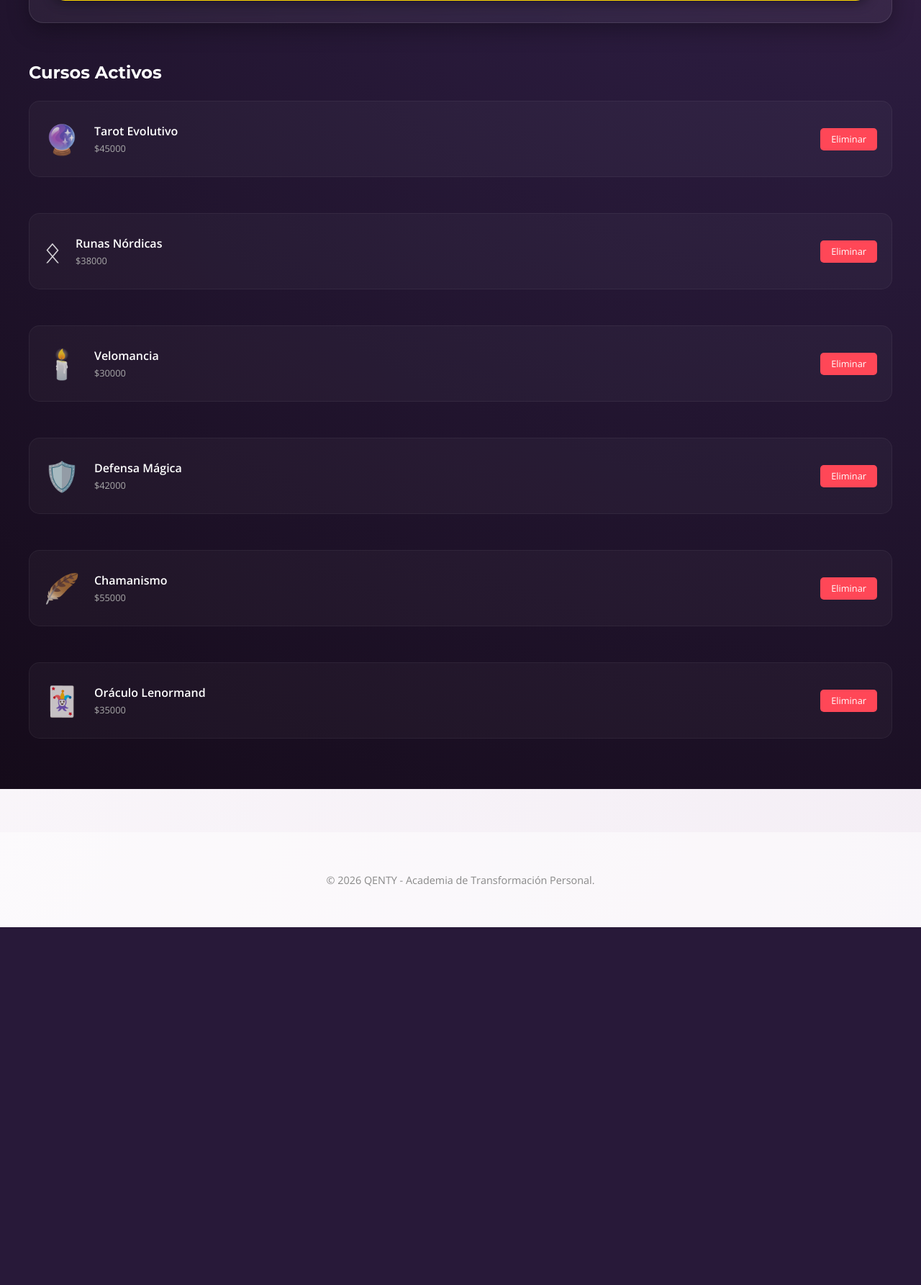
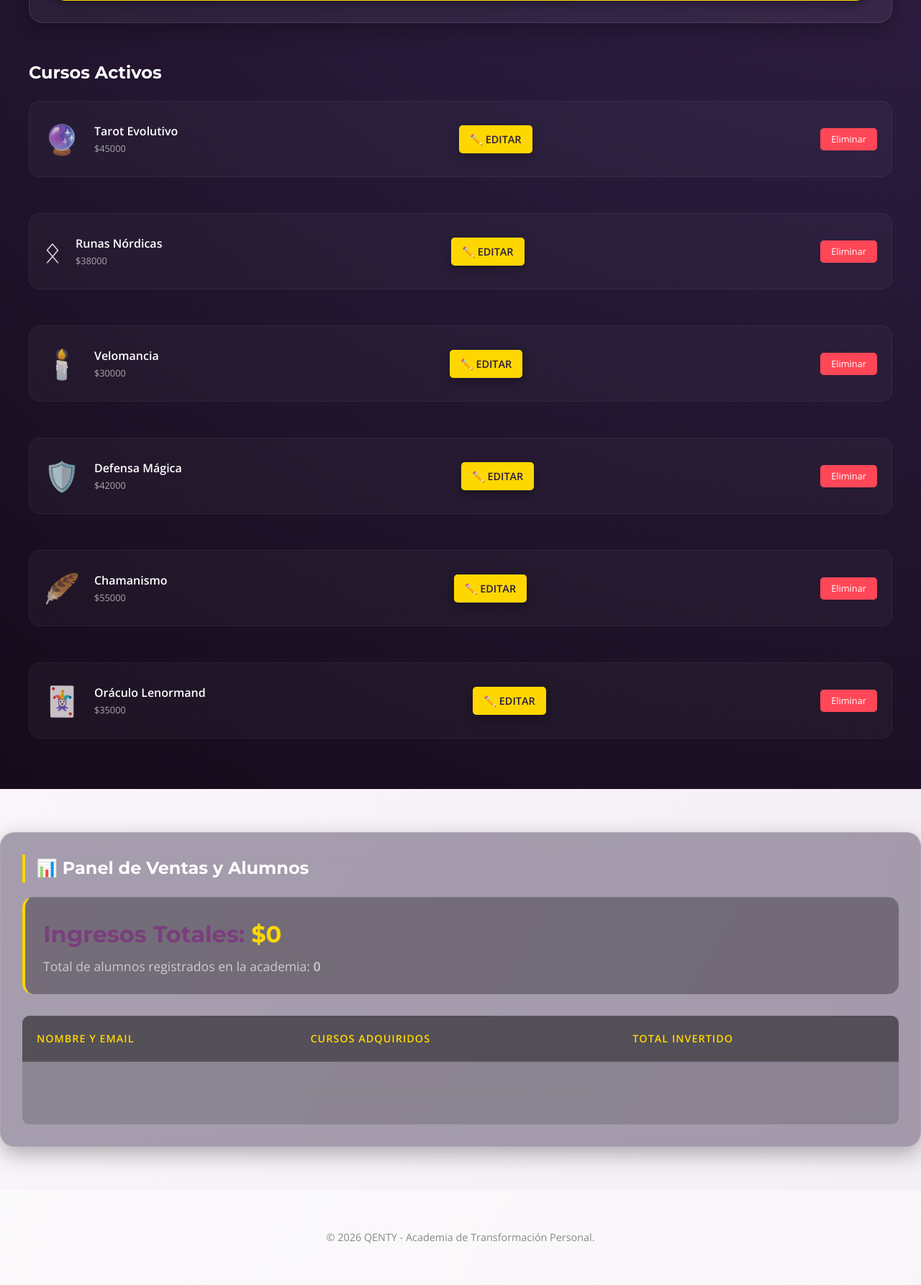
Before and after one commit to GuidoAP87/Qenty-Platform, a Flask app: page /admin in a window 1280 px wide. Shown: the part 906-2691 px from the top of the page at 72% size. Before the commit the page ends 2194 px from the top, so only its background shows below. Run offline with Flask 3, Linux system fonts and the light colour scheme; a user stored in the database is signed in; data comes from the database, SQL or seed files in the repository.

Commit message:
Panel Admin: Tabla de ventas y funcion de editar cursos

```diff
--- a/app.py
+++ b/app.py
@@ -104,9 +104,17 @@ def admin_panel():
         flash('¡Curso agregado exitosamente!')
         return redirect(url_for('admin_panel'))
 
-    # Mostrar lista de cursos para gestionar
+    # 1. Mostrar lista de cursos para gestionar
     cursos = Course.query.all()
-    return render_template('admin.html', cursos=cursos)
+
+    # 2. Obtener a todos los alumnos (los que NO son admin)
+    alumnos = User.query.filter_by(is_admin=False).all()
+
+    # 3. Calcular los ingresos totales de forma automática
+    ingresos_totales = sum([curso.precio for alumno in alumnos for curso in alumno.cursos_adquiridos])
+
+    # Mandamos todo a la plantilla
+    return render_template('admin.html', cursos=cursos, alumnos=alumnos, ingresos_totales=ingresos_totales)
 
 @app.route('/admin/borrar/<int:id>')
 @login_required
@@ -117,6 +125,29 @@ def borrar_curso(id):
     db.session.commit()
     flash('Curso eliminado.')
     return redirect(url_for('admin_panel'))
+
+# NUEVA RUTA: EDITAR CURSO
+@app.route('/admin/editar/<int:id>', methods=['GET', 'POST'])
+@login_required
+@admin_required
+def editar_curso(id):
+    # Buscamos el curso exacto que queremos editar
+    curso = Course.query.get_or_404(id)
+
+    if request.method == 'POST':
+        # Actualizamos los datos con lo que venga del formulario
+        curso.nombre = request.form.get('nombre')
+        curso.precio = int(request.form.get('precio'))
+        curso.desc = request.form.get('desc')
+        curso.icono = request.form.get('icono')
+        curso.video_url = request.form.get('video_url')
+
+        db.session.commit() # Guardamos los cambios en la base de datos
+        flash('¡Curso actualizado exitosamente!')
+        return redirect(url_for('admin_panel'))
+
+    # Si es GET, mostramos el formulario con los datos actuales
+    return render_template('editar_curso.html', curso=curso)
 
 # --- RUTAS DE PAGO (MERCADO PAGO) ---
 
--- a/static/style.css
+++ b/static/style.css
@@ -1010,3 +1010,74 @@ footer {
     letter-spacing: 1px;
     line-height: 1.6;
 }
+
+/* =========================================
+   10. PANEL ADMIN: TABLA DE ALUMNOS Y VENTAS
+   ========================================= */
+.admin-section {
+    margin-top: 60px;
+    background: rgba(42, 27, 61, 0.4);
+    backdrop-filter: blur(15px);
+    border: 1px solid rgba(255, 255, 255, 0.1);
+    border-radius: 20px;
+    padding: 30px;
+    color: white;
+    box-shadow: 0 10px 30px rgba(0,0,0,0.3);
+}
+
+.stats-panel {
+    background: rgba(0, 0, 0, 0.3);
+    padding: 25px;
+    border-radius: 15px;
+    margin-bottom: 30px;
+    border-left: 4px solid var(--color-gold);
+    border-top: 1px solid rgba(255, 255, 255, 0.05);
+}
+
+.stats-panel h3 {
+    margin: 0 0 5px 0;
+    font-size: 2rem;
+}
+
+.stats-panel p {
+    margin: 0;
+    color: #ccc;
+    font-size: 1.1rem;
+}
+
+.admin-table {
+    width: 100%;
+    border-collapse: collapse;
+    background: rgba(0, 0, 0, 0.15);
+    border-radius: 10px;
+    overflow: hidden;
+}
+
+.admin-table th, .admin-table td {
+    padding: 20px;
+    text-align: left;
+    border-bottom: 1px solid rgba(255, 255, 255, 0.05);
+}
+
+.admin-table th {
+    background: rgba(0, 0, 0, 0.4);
+    color: var(--color-gold);
+    text-transform: uppercase;
+    font-size: 0.9rem;
+    letter-spacing: 1px;
+}
+
+.admin-table tbody tr:hover {
+    background: rgba(255, 255, 255, 0.05);
+}
+
+.admin-course-list {
+    margin: 0;
+    padding: 0;
+    list-style: none;
+}
+
+.admin-course-list li {
+    margin-bottom: 5px;
+    font-size: 0.95rem;
+}
--- a/templates/admin.html
+++ b/templates/admin.html
@@ -63,7 +63,9 @@
                         <p style="color: #aaa; margin: 0; font-size: 0.8rem;">${{ curso.precio }}</p>
                     </div>
                 </div>
-
+                <a href="{{ url_for('editar_curso', id=curso.id) }}" class="btn-main" style="background: var(--color-gold); color: #2a1b3d; padding: 8px 15px; text-decoration: none; border-radius: 5px; font-weight: bold; font-size: 0.9rem; margin-right: 10px;">
+                ✏️ Editar
+                </a>
                 <a href="/admin/borrar/{{ curso.id }}"
                    onclick="return confirm('¿Seguro que quieres borrar este curso? No se puede deshacer.')"
                    style="background: #ff4757; color: white; padding: 5px 15px; border-radius: 5px; text-decoration: none; font-size: 0.8rem;">
@@ -76,4 +78,54 @@
 
     </div>
 </div>
+<div class="admin-section">
+        <h2 style="color: white; border-left: 4px solid var(--color-gold); padding-left: 15px;">
+            📊 Panel de Ventas y Alumnos
+        </h2>
+
+        <div class="stats-panel">
+            <h3>Ingresos Totales: <span style="color: var(--color-gold);">${{ ingresos_totales }}</span></h3>
+            <p>Total de alumnos registrados en la academia: <strong>{{ alumnos|length }}</strong></p>
+        </div>
+
+        <table class="admin-table">
+            <thead>
+                <tr>
+                    <th>Nombre y Email</th>
+                    <th>Cursos Adquiridos</th>
+                    <th>Total Invertido</th>
+                </tr>
+            </thead>
+            <tbody>
+                {% for alumno in alumnos %}
+                <tr>
+                    <td>
+                        <strong>{{ alumno.nombre }}</strong><br>
+                        <span style="font-size: 0.85rem; color: #aaa;">{{ alumno.email }}</span>
+                    </td>
+                    <td>
+                        {% if alumno.cursos_adquiridos %}
+                            <ul class="admin-course-list">
+                            {% for curso in alumno.cursos_adquiridos %}
+                                <li>{{ curso.icono }} {{ curso.nombre }} <span style="color: #888;">(${{ curso.precio }})</span></li>
+                            {% endfor %}
+                            </ul>
+                        {% else %}
+                            <span style="color: #ff6b6b; font-size: 0.9rem;">Sin compras aún</span>
+                        {% endif %}
+                    </td>
+                    <td style="color: var(--color-gold); font-weight: bold;">
+                        ${{ alumno.cursos_adquiridos | sum(attribute='precio') }}
+                    </td>
+                </tr>
+                {% else %}
+                <tr>
+                    <td colspan="3" style="text-align: center; padding: 30px; color: #888;">
+                        Todavía no hay alumnos registrados en la plataforma.
+                    </td>
+                </tr>
+                {% endfor %}
+            </tbody>
+        </table>
+    </div>
 {% endblock %}
```
Also changed, not shown: templates/editar_curso.html (added, +51 -0 lines).
